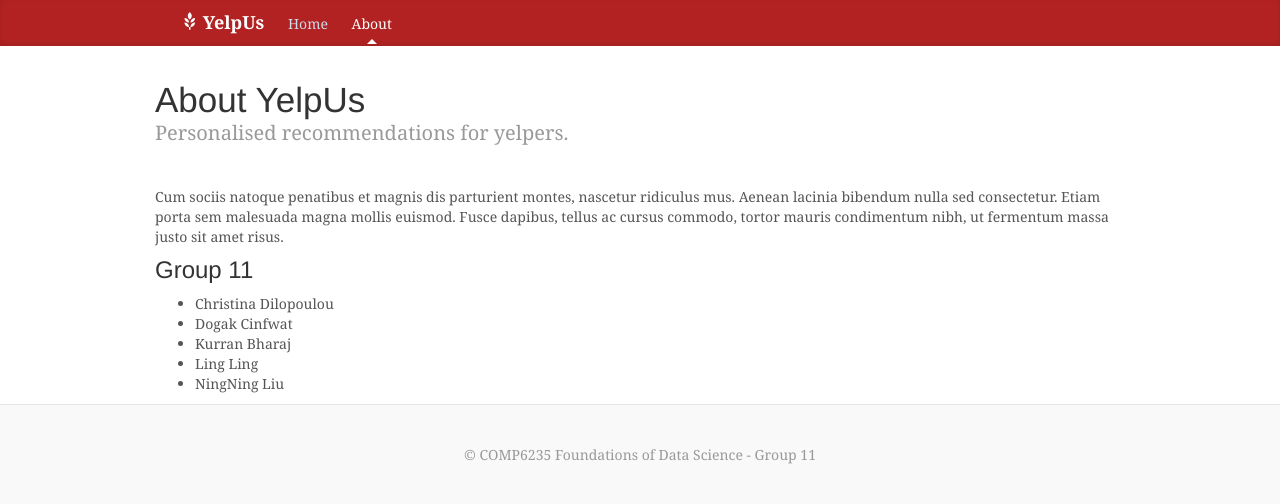
After one commit to cinfwatd/comp6235, a Flask app: page /about in a window 1280 px wide. The commit adds this page. Shown: the top 504 px of the page. Run offline with Flask 2, Linux system fonts and the light colour scheme; some libraries are stand-ins or nearby versions.

Commit message:
Add rough about page

```diff
--- a/Website/application.py
+++ b/Website/application.py
@@ -5,6 +5,11 @@ app = Flask(__name__)
 @app.route('/')
 def index():
     return render_template("index.html")
+
+
+@app.route('/about')
+def about():
+    return render_template("about.html")
 
 
 @app.route('/user/<string:username>')
--- a/Website/static/style.css
+++ b/Website/static/style.css
@@ -90,9 +90,9 @@ h6, .h6 {
   padding-bottom: 20px;
 }
 .site-title {
-  margin-top: 30px;
+  margin-top: 15px;
   margin-bottom: 0;
-  font-size: 60px;
+  font-size: 35px;
   font-weight: normal;
 }
 .site-description {
--- /dev/null
+++ b/Website/templates/about.html
@@ -0,0 +1,24 @@
+{% extends "layout.html" %}
+{% block title %}About{% endblock %}
+
+{% block content %}
+    <div class="row">
+        <div class="site-header">
+            <h2 class="site-title">About YelpUs</h2>
+            <p class="lead site-description">Personalised recommendations for yelpers.</p>
+        </div>
+        <p>Cum sociis natoque penatibus et magnis dis parturient montes, nascetur ridiculus mus. Aenean
+            lacinia bibendum nulla sed consectetur. Etiam porta sem malesuada magna mollis euismod.
+            Fusce dapibus, tellus ac cursus commodo, tortor mauris condimentum nibh, ut fermentum massa
+            justo sit amet risus.</p>
+        <h3>Group 11</h3>
+        <ul>
+            <li>Christina Dilopoulou</li>
+            <li>Dogak Cinfwat</li>
+            <li>Kurran Bharaj</li>
+            <li>Ling Ling</li>
+            <li>NingNing Liu</li>
+        </ul>
+    </div>
+
+{% endblock %}
--- a/Website/templates/layout.html
+++ b/Website/templates/layout.html
@@ -34,16 +34,18 @@
             <a class="site-nav-item site-brand" href="{{ url_for('index') }}">
                 <span class="glyphicon glyphicon-grain"></span> YelpUs</a>
 
-          <a class="site-nav-item {% if request.path == '/' %}active{% endif %}" href="#">Home</a>
-          <a class="site-nav-item {% if request.path == '/about' %}active{% endif %}"  href="#">About</a>
+          <a class="site-nav-item {% if request.path == '/' %}active{% endif %}"
+             href="{{ url_for('index') }}">Home</a>
+          <a class="site-nav-item {% if request.path == '/about' %}active{% endif %}"
+             href="{{ url_for('about') }}">About</a>
         </nav>
       </div>
     </div>
 
     <div class="container">
-        <div id="content">
+{#        <div id="content">#}
             {% block content %} {% endblock %}
-        </div>
+{#        </div>#}
     </div><!-- /.container -->
 
     <footer class="site-footer">
```
